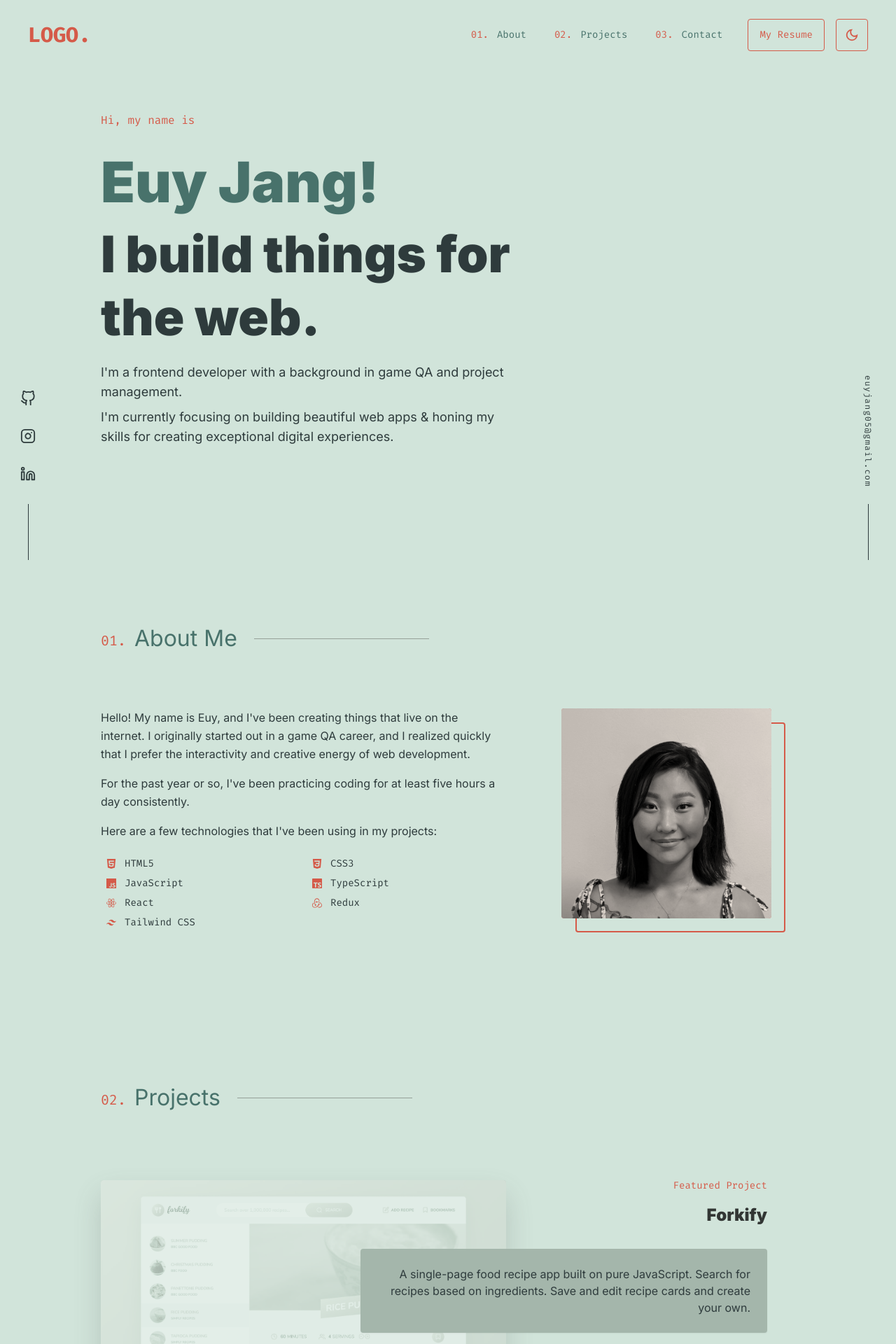
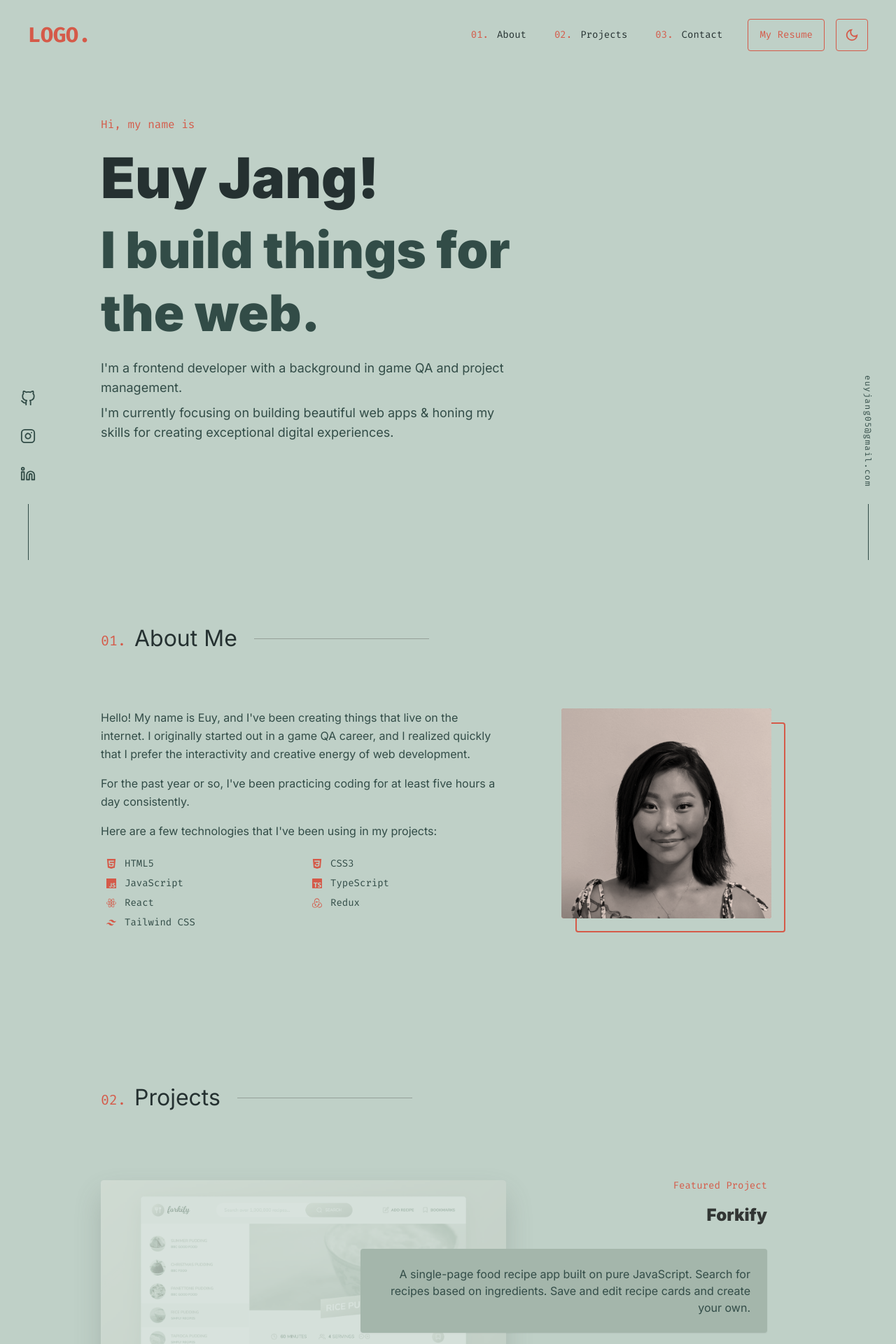
Before and after one commit to strudel05/my-portfolio-app, a React (Create React App) app: page / in a window 1280 px wide. Shown: the top 1920 px of the page at 70% size. Built offline with nearby package versions, Linux system fonts and the light colour scheme.

Commit message:
disabled pointer events on body when sidebar is open

```diff
--- a/src/components/ProjectCard.jsx
+++ b/src/components/ProjectCard.jsx
@@ -36,7 +36,7 @@ const ProjectCard = ({
                 key={i}
                 className="mx-0 px-1 py-[2px] opacity-[0.85] bg-skin-alwaysdark text-skin-white rounded"
               >
-                {tech}
+                {tech}˜
               </li>
             );
           })}
--- a/src/index.css
+++ b/src/index.css
@@ -7,18 +7,18 @@
 @layer base {
   :root {
     --color-text-inverted: #323634;
-    --color-text-base: #48726b;
-    --color-text-muted: #2e3b3c;
+    --color-text-base: #253131;
+    --color-text-muted: #324c47;
     --color-text-white: #ebecec;
 
     --color-fill-alwaysdark: #444846;
-    --color-fill-base: #d1e4da;
+    --color-fill-base: #bfd0c7;
     --color-fill-muted: #a4b6ab;
     --color-fill-moremuted: #95a099;
 
     --color-accent: #d55a49;
 
-    --color-accentalpha: #d55a4950;
+    --color-accentalpha: #d559493d;
     --color-fill-alwaysdarkalpha: #4448467c;
     --color-fill-basealpha: #d1e4dad9;
   }
@@ -50,7 +50,7 @@
   }
 
   body {
-    @apply bg-skin-base text-skin-muted transition-all duration-200 ease-in-out;
+    @apply bg-skin-base text-skin-muted;
   }
 
   section {
@@ -88,6 +88,8 @@
 @layer components {
   .fixed-body {
     overflow: hidden;
+    pointer-events: none;
+    user-select: none;
   }
 
   .fixed-body header {
@@ -103,9 +105,11 @@
     height: 100px;
     display: flex;
     justify-content: space-between;
-    transition: all 200ms ease-in-out;
+    transition: transform 250ms ease-in;
     z-index: 50;
     top: 0;
+    pointer-events: auto !important;
+    user-select: auto !important;
   }
 
   .up {
@@ -145,7 +149,7 @@
     border-radius: 4px;
     overflow: hidden;
     background-color: var(--color-fill-muted);
-    max-height: 450px;
+    max-height: 550px;
     display: flex;
   }
 
--- a/src/pages/Contact.jsx
+++ b/src/pages/Contact.jsx
@@ -1,6 +1,9 @@
 const Contact = () => {
   return (
-    <section id="contact" className="flex flex-col justify-center items-center">
+    <section
+      id="contact"
+      className="flex flex-col justify-center items-center mb-24"
+    >
       <h2 className="font-mono [font-size:clamp(1.25rem,4.5vw,1.75rem)] font-medium text-skin-accent whitespace-nowrap mb-5">
         03. What's Next?
       </h2>
--- a/src/pages/Hero.jsx
+++ b/src/pages/Hero.jsx
@@ -5,7 +5,7 @@ const Hero = () => {
       className="flex flex-col items-start min-h-screen justify-center p-0"
     >
       <div>
-        <h1 className="fadeup-onload text-skin-accent font-mono font-light [font-size:clamp(0.875rem,5vw,1rem)] mb-7">
+        <h1 className="fadeup-onload text-skin-accent font-mono font-light [font-size:clamp(0.875rem,5vw,1rem)] mb-4">
           Hi, my name is
         </h1>
         <h2 className="text-skin-base [font-size:clamp(2.5rem,8vw,5rem)]">
```
Also changed, not shown: src/context.js (added).
